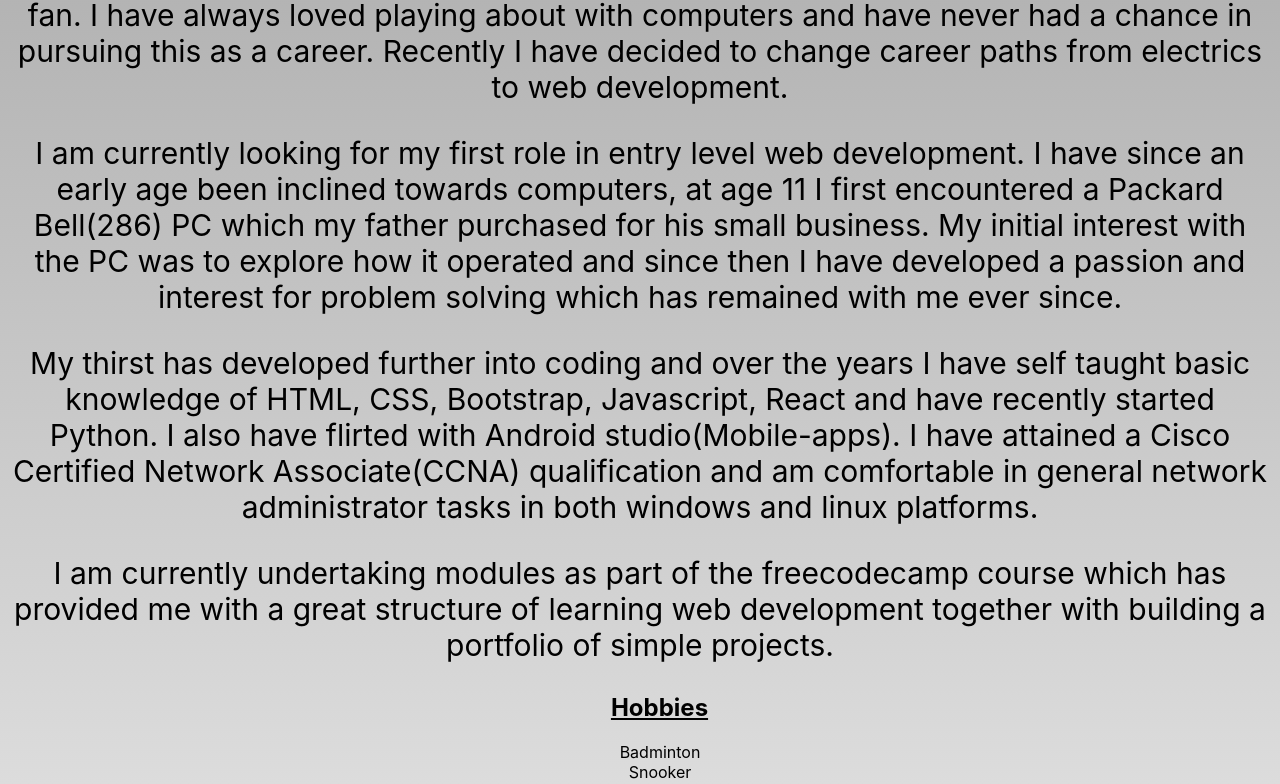
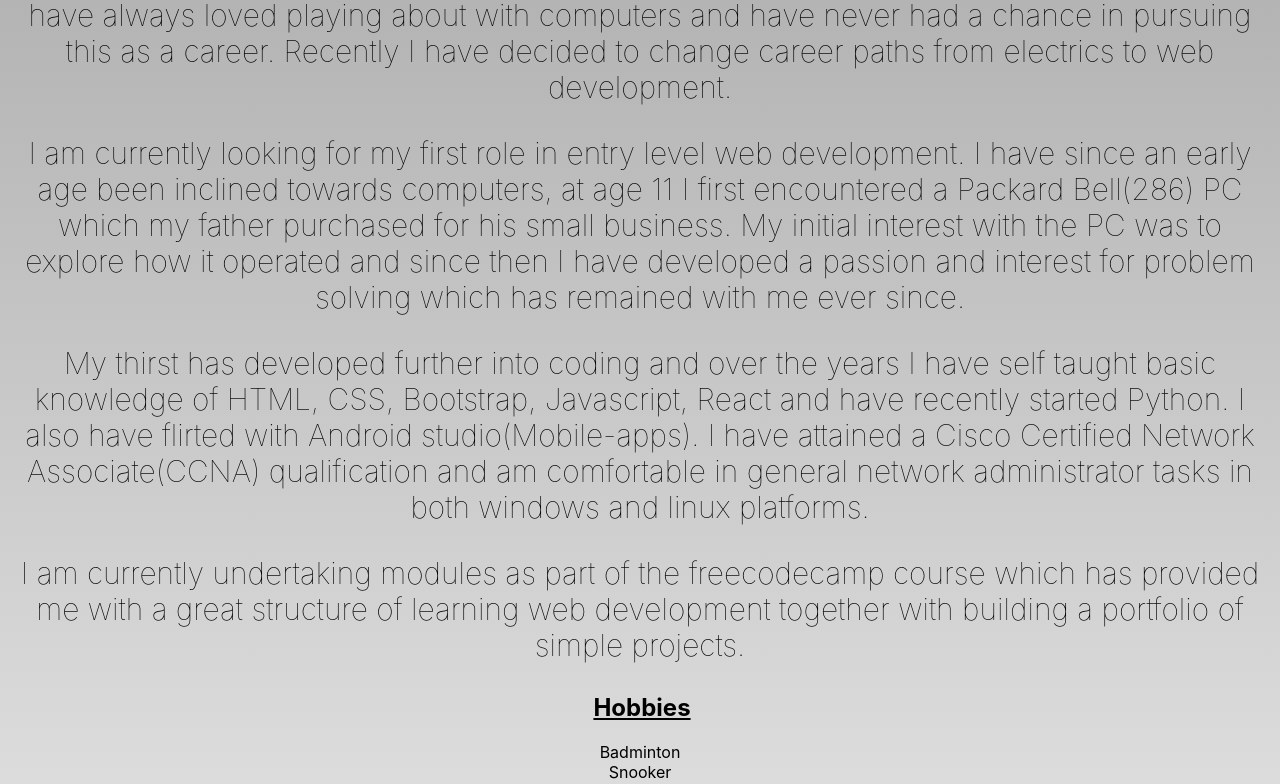
Before and after one commit to sadatakhtar/myportfolio-app, a React (Create React App) app: page /Components/About in a window 1280 px wide. Shown: the part 357-1141 px from the top of the page. Built offline with nearby package versions, Linux system fonts and the light colour scheme.

Commit message:
changed font-weight of main titles and paragraphs

```diff
--- a/src/App.css
+++ b/src/App.css
@@ -75,18 +75,23 @@ footer {
 }
 #hobby{
   list-style-type: none;
+  padding-right: 20px;
 
+}
+#main-p{
+  font-weight: 100;
 }
 h1 {
   margin-top: 0px;
   margin-bottom: 0px;
   font-size: 50px;
   font-family: Arial, Helvetica, sans-serif;
-
+  font-weight: 100;
 
 }
 #cv-h2{
   padding-right: 35px;
+  font-weight: 100;
 
 }
 #cv-link {
@@ -102,6 +107,13 @@ h1 {
 }
 p{
   font-size: 30px;
+
+}
+#hobby-h2{
+  padding-right: 35px;
+}
+#about-p1, #about-p2, #about-p3, #about-p4{
+  font-weight: 100;
 }
 #li a:hover {
   color: black;
--- a/src/Components/About.js
+++ b/src/Components/About.js
@@ -5,13 +5,13 @@ function About(){
     return (
         <div id="main-div">
         <h1><u>About me</u></h1>
-        <p>
+        <p id="about-p1">
         My name is Sadat Akhtar, I'm an aspiring junior web developer and
         a massive star wars fan. I have always loved playing about with computers and have never
         had a chance in pursuing this as a career. Recently I have decided to change career paths
         from  electrics to web development.
         </p>
-        <p>
+        <p id="about-p2">
         I am currently looking for my first role in entry level web development.
         I have since an early age been inclined towards computers, at age 11 I first encountered
         a Packard Bell(286) PC which my father purchased for his small business.
@@ -19,19 +19,19 @@ function About(){
         then I have developed a passion and interest for problem solving which has
         remained with me ever since.
         </p>
-        <p>
+        <p id="about-p3">
         My thirst has developed further into coding and over the years I have self
         taught basic knowledge of HTML, CSS, Bootstrap, Javascript, React and have recently started Python.
         I also have flirted with Android studio(Mobile-apps). I have attained a Cisco Certified Network
         Associate(CCNA) qualification and am comfortable in general network administrator tasks
         in both windows and linux platforms.
         </p>
-        <p>
+        <p id="about-p4">
         I am currently undertaking modules as part of the freecodecamp course which has provided
         me with a great structure of learning web development together with building a portfolio
         of simple projects.
         </p>
-        <h2><u>Hobbies</u></h2>
+        <h2 id="hobby-h2"><u>Hobbies</u></h2>
         <ul id="hobby">
             <li id="hobby">Badminton</li>
             <li id="hobby">Snooker</li>
--- a/src/Components/Icons.js
+++ b/src/Components/Icons.js
@@ -14,7 +14,7 @@ function Icons (){
        <a href="https://twitter.com/SadatAkhtar"><img src={Twitter}
         alt="twitter logo" height="50px" width="50px" target="_blank"/></a>
 
-        <a href="./Contact"><img src={Logo2}
+        <a href="#"><img src={Logo2}
         alt="logo2" height="50px" width="50px"/></a>
 
         <a href="https://github.com/sadatakhtar"><img src={Github}
--- a/src/Components/Main.js
+++ b/src/Components/Main.js
@@ -8,7 +8,7 @@ function Main(){
         <div id="main-div">
         <h1>Sadat Akhtar</h1>
         <p><img src={programmer} alt="coding" height="50px" width="50px" /></p>
-        <p>Aspiring Junior Web Developer<br />
+        <p id="main-p">Aspiring Junior Web Developer<br />
          Passionate about coding</p>
         <p id="skills">HTML | CSS | JavaScript | React | NodeJS | Python</p>
         <Icon />
```
